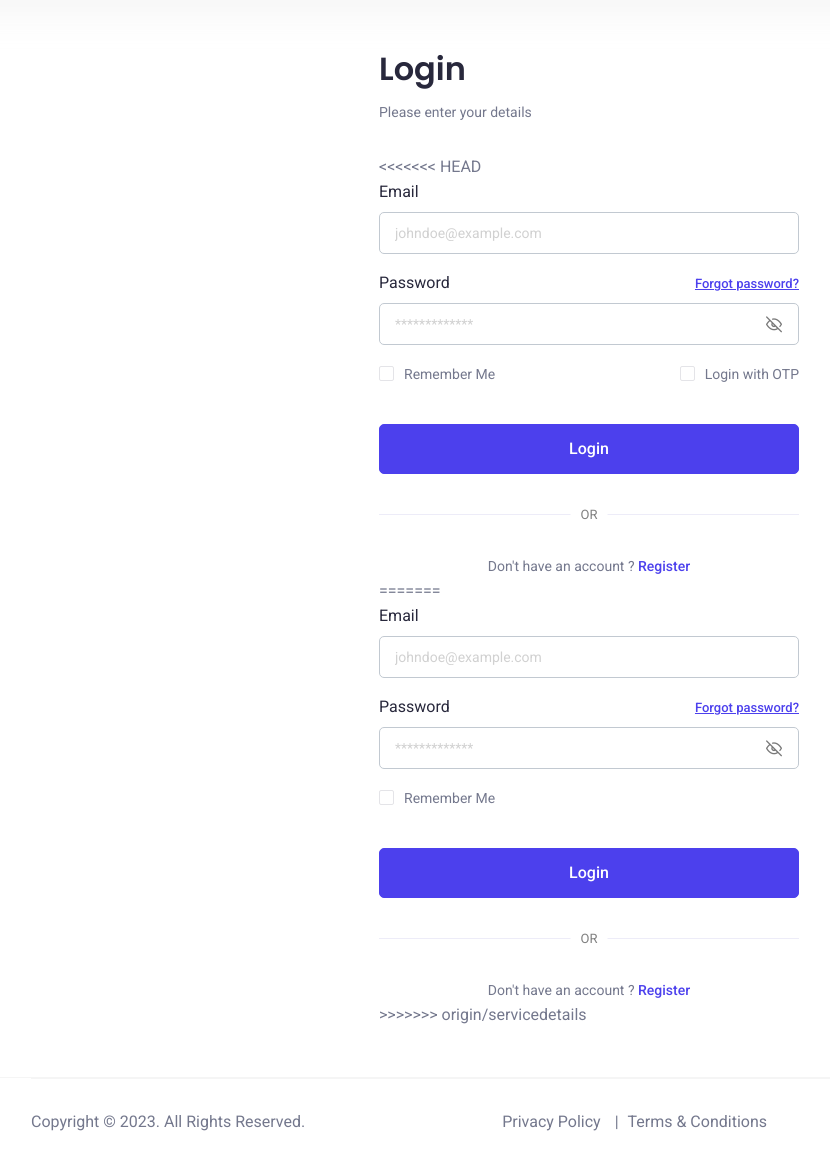
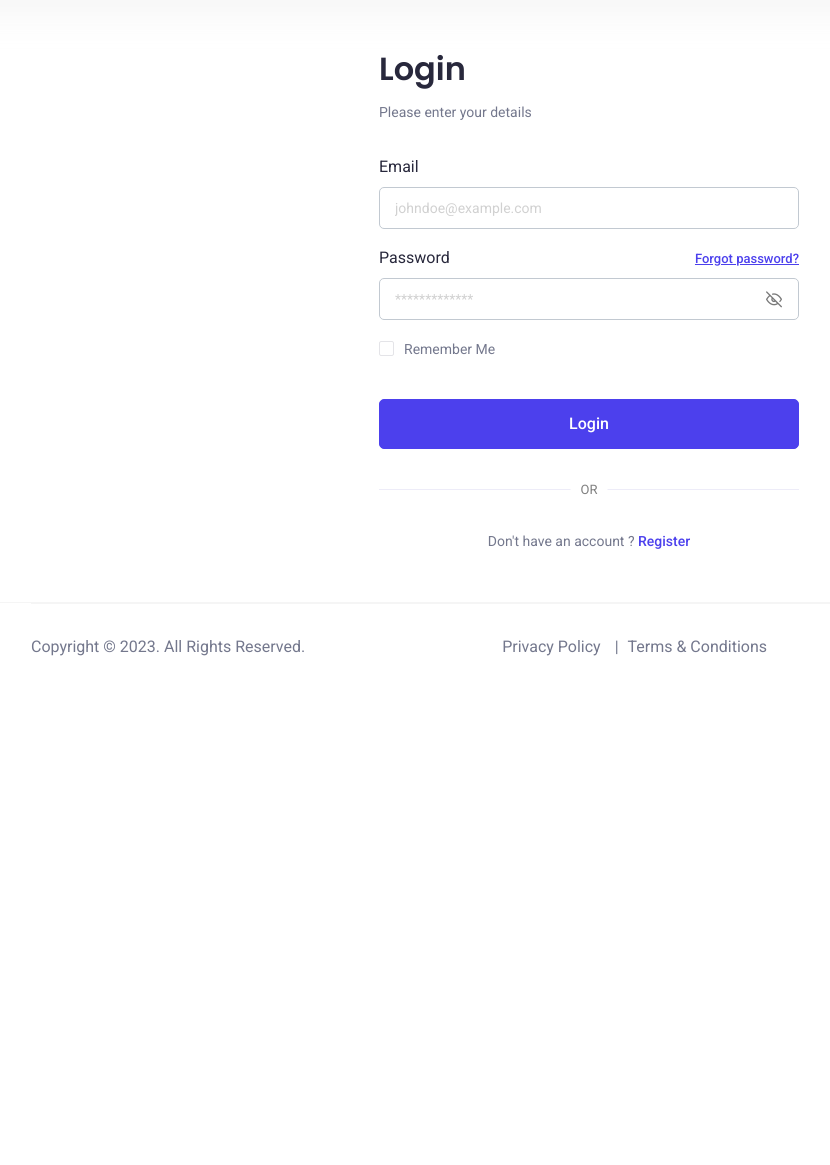
Before and after one commit to ravin-rakholiya/cns, a Django app: page /user/user_signin in a window 1280 px wide. Shown: the part 85-1250 px from the top of the page, without its empty margins (51-881 px from the left). After the commit the page ends 741 px from the top, so only its background shows below. Run offline with Django 4.2, Linux system fonts and the light colour scheme; some libraries are stand-ins or nearby versions; some web fonts are replaced.

Commit message:
conflict solved

```diff
--- a/user/templates/login/login.html
+++ b/user/templates/login/login.html
@@ -12,60 +12,12 @@
 
                     </div>
 
-<<<<<<< HEAD
                   <form action="{% url 'user:user_signin' %}" method="post">
-    {% csrf_token %}
-    <div class="log-form">
-        <div class="form-group">
-            <label class="col-form-label">Email</label>
-            <input type="text" class="form-control" placeholder="johndoe@example.com" name="email">
-        </div>
-        <div class="form-group">
-            <div class="row">
-                <div class="col">
-                    <label class="col-form-label">Password</label>
-                </div>
-                <div class="col-auto">
-                    <a class="forgot-link" href="http://127.0.0.1:8000/user/forgot_password">
-                        Forgot password?
-                    </a>
-                </div>
-            </div>
-            <div class="pass-group">
-                <input type="password" class="form-control pass-input" placeholder="*************" name="password">
-                <span class="toggle-password feather-eye-off"></span>
-            </div>
-        </div>
-        <div class="row">
-            <div class="col-6">
-                <label class="custom_check">
-                    <input type="checkbox" name="rememberme" class="rememberme">
-                    <span class="checkmark"></span>Remember Me
-                </label>
-            </div>
-            <div class="col-6 text-end">
-                <label class="custom_check">
-                    <input type="checkbox" name="loginotp" class="loginotp">
-                    <span class="checkmark"></span>Login with OTP
-                </label>
-            </div>
-        </div>
-    </div>
-    <button class="btn btn-primary w-100 login-btn" type="submit">Login</button>
-    <div class="login-or">
-        <span class="or-line"></span>
-        <span class="span-or">OR</span>
-    </div>
-    <p class="no-acc">Don't have an account ? <a href="http://127.0.0.1:8000/user/user_signup">Register</a></p>
-</form>
-
-=======
-                    <form
-                        action="https://truelysell.dreamstechnologies.com/html/template/customer-dashboard.html">
+                        {% csrf_token %}
                         <div class="log-form">
                             <div class="form-group">
                                 <label class="col-form-label">Email</label>
-                                <input type="text" class="form-control" placeholder="johndoe@example.com">
+                                <input type="text" class="form-control" placeholder="johndoe@example.com" name="email">
                             </div>
                             <div class="form-group">
                                 <div class="row">
@@ -79,8 +31,7 @@
                                     </div>
                                 </div>
                                 <div class="pass-group">
-                                    <input type="password" class="form-control pass-input"
-                                        placeholder="*************">
+                                    <input type="password" class="form-control pass-input" placeholder="*************" name="password">
                                     <span class="toggle-password feather-eye-off"></span>
                                 </div>
                             </div>
@@ -91,6 +42,7 @@
                                         <span class="checkmark"></span>Remember Me
                                     </label>
                                 </div>
+
                             </div>
                         </div>
                         <button class="btn btn-primary w-100 login-btn" type="submit">Login</button>
@@ -100,7 +52,8 @@
                         </div>
                         <p class="no-acc">Don't have an account ? <a href="http://127.0.0.1:8000/user/user_signup">Register</a></p>
                     </form>
->>>>>>> origin/servicedetails
+
+
 
                 </div>
             </div>
--- a/user/urls.py
+++ b/user/urls.py
@@ -11,7 +11,6 @@ urlpatterns = [
     path('reset_password', reset_password, name='reset_password'),
     path('user_signin', user_signin, name='user_signin'),
     path('customer_profile_creation', customer_profile_creation, name='customer_profile_creation'),
-
     # Provider Routs
     path('provider_dashboard', provider_dashboard, name='provider_dashboard'),
     path('', dashboard, name='dashboard')
```
